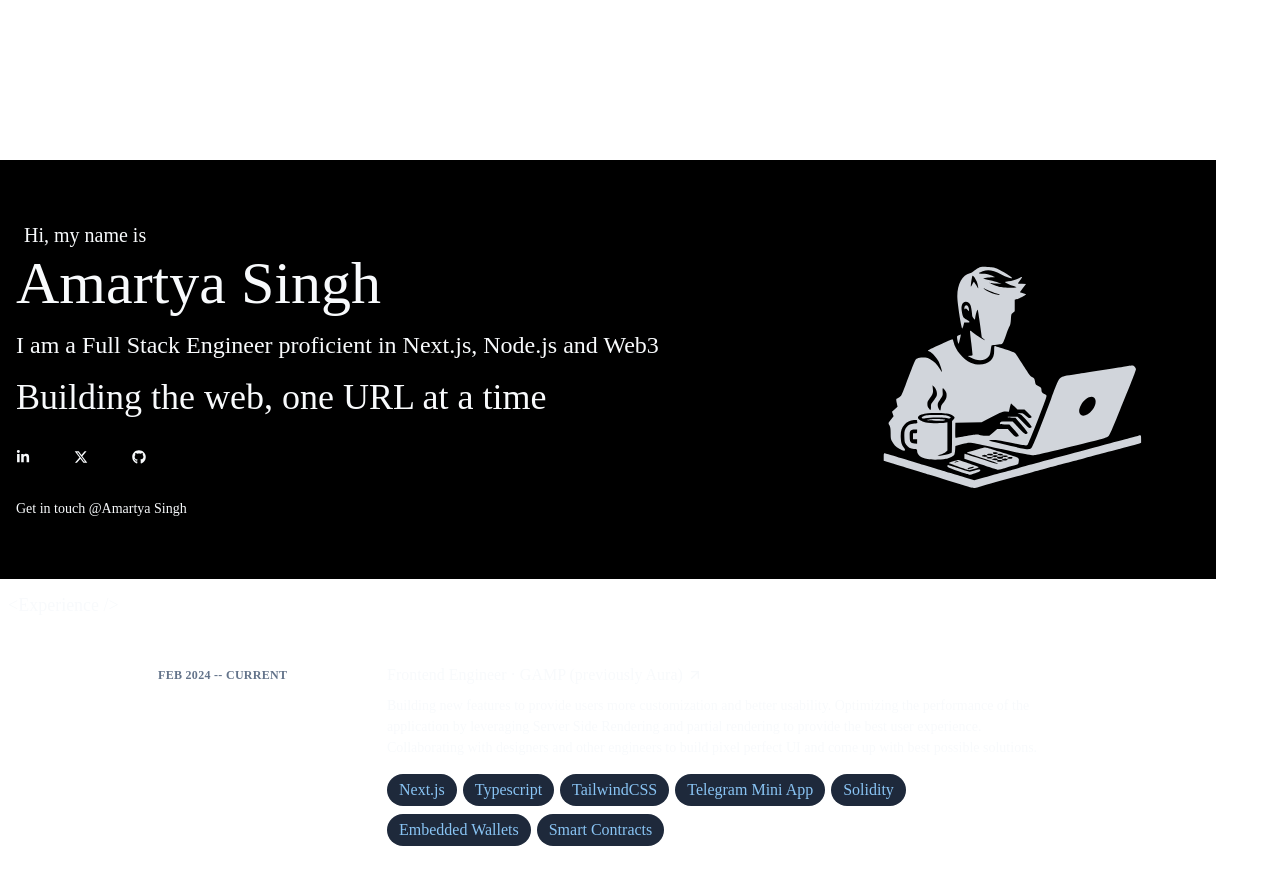
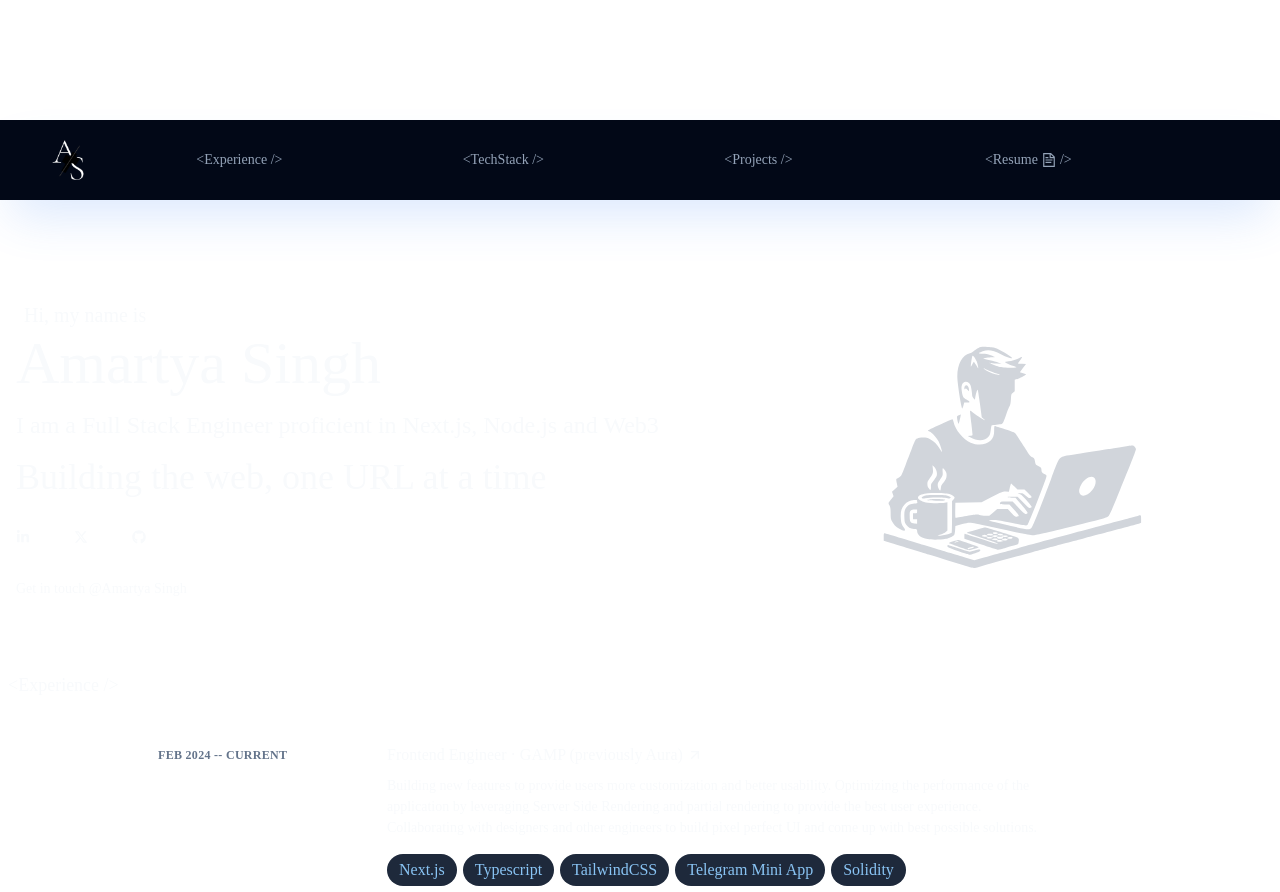
Before and after one commit to decocereus/portfolio2.0, a Next.js app: page / in a window 1280 px wide. Shown: the part 2600-3492 px from the top of the page. Built offline with nearby package versions, Linux system fonts and the light colour scheme.

Commit message:
Revert "updates"
This reverts commit 3ee8be988f312b44aea84d0b4a4052fda5ad3b38.

```diff
--- a/src/app/globals.css
+++ b/src/app/globals.css
@@ -1,11 +1,8 @@
 @tailwind base;
 @tailwind components;
 @tailwind utilities;
-@import url("https://unpkg.com/normalize.css") layer(normalize);
 
-@layer base, normalize, demo, scroll-grid, scroll-setup, grid-scroll;
-
-::-webkit-scrollbar {
+/* ::-webkit-scrollbar {
   width: 1px;
 }
 
@@ -15,7 +12,7 @@
 
 ::-webkit-scrollbar-track {
   background-color: #000000;
-}
+} */
 
 @layer base {
   :root {
@@ -68,349 +65,13 @@
     --skill-card: rgba(255, 255, 255, 1);
     --highlight: rgba(45, 85, 255, 1);
   }
+}
 
+@layer base {
   * {
     @apply border-border;
   }
   body {
     @apply bg-background text-foreground;
-    display: grid;
-    place-items: center;
-    min-height: 100vh;
-  }
-  *,
-  *:after,
-  *:before {
-    box-sizing: border-box;
-  }
-  .content-wrap::before {
-    --size: 45px;
-    --line: color-mix(in lch, canvasText, transparent 70%);
-    content: "";
-    height: 100vh;
-    width: 100vw;
-    position: fixed;
-    background: linear-gradient(
-          90deg,
-          var(--line) 1px,
-          transparent 1px var(--size)
-        )
-        50% 50% / var(--size) var(--size),
-      linear-gradient(var(--line) 1px, transparent 1px var(--size)) 50% 50% /
-        var(--size) var(--size);
-    mask: linear-gradient(-20deg, transparent 50%, white);
-    top: 0;
-    transform-style: flat;
-    pointer-events: none;
   }
 }
-@layer grid-scroll {
-  :root {
-    --power-1-out: linear(
-      0 0%,
-      0.0027 3.64%,
-      0.0106 7.29%,
-      0.0425 14.58%,
-      0.0957 21.87%,
-      0.1701 29.16%,
-      0.2477 35.19%,
-      0.3401 41.23%,
-      0.5982 55.18%,
-      0.7044 61.56%,
-      0.7987 68.28%,
-      0.875 75%,
-      0.9297 81.25%,
-      0.9687 87.5%,
-      0.9922 93.75%,
-      1 100%
-    );
-    --power-2-out: linear(
-      0 0%,
-      0.0036 9.62%,
-      0.0185 16.66%,
-      0.0489 23.03%,
-      0.0962 28.86%,
-      0.1705 34.93%,
-      0.269 40.66%,
-      0.3867 45.89%,
-      0.5833 52.95%,
-      0.683 57.05%,
-      0.7829 62.14%,
-      0.8621 67.46%,
-      0.8991 70.68%,
-      0.9299 74.03%,
-      0.9545 77.52%,
-      0.9735 81.21%,
-      0.9865 85%,
-      0.9949 89.15%,
-      1 100%
-    );
-    --power-3-out: linear(
-      0 0%,
-      0.0029 13.8%,
-      0.0184 21.9%,
-      0.0339 25.51%,
-      0.0551 28.81%,
-      0.0827 31.88%,
-      0.1168 34.76%,
-      0.1962 39.57%,
-      0.3005 44.02%,
-      0.4084 47.53%,
-      0.6242 53.45%,
-      0.7493 57.93%,
-      0.8495 62.97%,
-      0.8888 65.67%,
-      0.9213 68.51%,
-      0.9629 73.9%,
-      0.9876 80.16%,
-      0.998 87.5%,
-      1 100%
-    );
-    --power-4-out: linear(
-      0 0%,
-      0.0012 14.95%,
-      0.0089 22.36%,
-      0.0297 28.43%,
-      0.0668 33.43%,
-      0.0979 36.08%,
-      0.1363 38.55%,
-      0.2373 43.07%,
-      0.3675 47.01%,
-      0.5984 52.15%,
-      0.7121 55.23%,
-      0.8192 59.21%,
-      0.898 63.62%,
-      0.9297 66.23%,
-      0.9546 69.06%,
-      0.9733 72.17%,
-      0.9864 75.67%,
-      0.9982 83.73%,
-      1 100%
-    );
-    --sine: linear(
-      0 0%,
-      0.2861 18.47%,
-      0.4829 32.08%,
-      0.6437 44.52%,
-      0.7712 56.07%,
-      0.8722 67.47%,
-      0.9115 73.02%,
-      0.9434 78.49%,
-      0.9682 83.91%,
-      0.9859 89.3%,
-      0.9965 94.66%,
-      1 100%
-    );
-  }
-  @keyframes fade {
-    0%,
-    55% {
-      opacity: 0;
-    }
-  }
-  @keyframes reveal {
-    0%,
-    30% {
-      scale: 0;
-    }
-  }
-  @keyframes scale-x {
-    0%,
-    15% {
-      width: calc(100vw - (2 * var(--gutter)));
-    }
-  }
-  @keyframes scale-y {
-    0%,
-    15% {
-      height: calc(100vh - (2 * var(--gutter)));
-    }
-  }
-  @media (prefers-reduced-motion: no-preference) {
-    #main-container #special-scroll {
-      min-height: 240vh;
-    }
-
-    @supports (animation-timeline: scroll()) and (animation-range: 0 100%) {
-      #main-container #special-scroll {
-        view-timeline: --runner;
-      }
-
-      .image-scaler #scroll-item {
-        animation-name: scale-x, scale-y;
-        animation-fill-mode: both;
-        animation-timing-function: var(--power-2-out), var(--power-1-out);
-        animation-timeline: --runner, --runner;
-        animation-range: entry 100% exit -20%;
-      }
-
-      .scroll-grid .scroll-item-layer {
-        animation-name: fade, reveal;
-        animation-fill-mode: both;
-        animation-timeline: --runner, --runner;
-        animation-timing-function: var(--sine), var(--power-1-out);
-        animation-range: entry 100% exit 0%;
-        &:nth-of-type(1) {
-          animation-timing-function: var(--sine), var(--power-1-out);
-        }
-        &:nth-of-type(2) {
-          animation-timing-function: var(--sine), var(--power-3-out);
-        }
-        &:nth-of-type(3) {
-          animation-timing-function: var(--sine), var(--power-4-out);
-        }
-        &:nth-of-type(1) {
-          animation-range: entry 100% exit 0%;
-        }
-        &:nth-of-type(2) {
-          animation-range: entry 100% exit -10%;
-        }
-        &:nth-of-type(3) {
-          animation-range: entry 100% exit -20%;
-        }
-      }
-    }
-  }
-}
-
-@layer scroll-setup {
-  :root {
-    --container-width: 1600px;
-    --gap: clamp(10px, 7.35vw, 80px);
-    --gutter: 2rem;
-  }
-  @media (max-width: 600px) {
-    :root {
-      --gutter: 1rem;
-    }
-  }
-
-  .main-content {
-    min-height: 100vh;
-    width: 100vw;
-    display: flex;
-    place-items: center;
-    align-content: center;
-    position: sticky;
-    top: 0;
-  }
-
-  .image-scaler {
-    z-index: 2;
-    width: 100%;
-    height: 100%;
-    position: relative;
-  }
-  .special-element {
-    position: absolute;
-    top: 50%;
-    left: 50%;
-    translate: -50% -50%;
-    object-fit: cover;
-    border-radius: 1rem;
-    min-width: 100%;
-    min-height: 100%;
-  }
-}
-
-@layer scroll-grid {
-  .scroll-grid {
-    --offset: 0;
-    width: 1600px;
-    max-width: calc(100% - (2 * var(--gutter)));
-    display: grid;
-    grid-template-columns: repeat(5, 1fr);
-    grid-template-rows: repeat(3, auto);
-    gap: var(--gap);
-    margin: 0 auto;
-    align-content: center;
-    position: absolute;
-    top: 50%;
-    left: 50%;
-    translate: -50% -50%;
-  }
-
-  @media (max-width: 600px) {
-    .scroll-grid {
-      grid-template-columns: repeat(3, 1fr);
-      --offset: -1;
-    }
-
-    .scroll-grid > div:nth-of-type(1) {
-      display: none;
-    }
-  }
-
-  .scroll-grid > .scroll-item-layer {
-    display: grid;
-    grid-column: 1 / -1;
-    grid-row: 1 / -1;
-    grid-template-columns: subgrid;
-    grid-template-rows: subgrid;
-  }
-
-  .scroll-grid > div:nth-of-type(1) div:nth-of-type(odd) {
-    grid-column: 1;
-  }
-  .scroll-grid > div:nth-of-type(1) div:nth-of-type(even) {
-    grid-column: -2;
-  }
-
-  .scroll-grid > div:nth-of-type(2) div:nth-of-type(odd) {
-    grid-column: calc(2 + var(--offset));
-  }
-  .scroll-grid > div:nth-of-type(2) div:nth-of-type(even) {
-    grid-column: calc(-3 - var(--offset));
-  }
-
-  .scroll-grid > div:nth-of-type(3) div {
-    grid-column: calc(3 + var(--offset));
-  }
-
-  .scroll-grid > div:nth-of-type(3) div:last-of-type {
-    grid-row: -1;
-  }
-
-  .scroll-grid .image-scaler {
-    position: relative;
-    grid-area: 2 / calc(3 + var(--offset));
-  }
-
-  .scroll-grid #scroll-item {
-    width: 100%;
-    aspect-ratio: 4 / 5;
-    object-fit: cover;
-    border-radius: 1rem;
-  }
-}
-
-@layer demo {
-  html {
-    scrollbar-color: red #0000;
-  }
-  body {
-    background: canvasText;
-  }
-
-  .content-wrap {
-    overflow: clip;
-    background: light-dark(#fff, #000);
-    z-index: 2;
-  }
-
-  #main-container,
-  #special-scroll,
-  #spacer {
-    max-width: 100%;
-  }
-
-  #special-scroll,
-  #spacer {
-    min-height: 100vh;
-  }
-
-  #main-container #spacer {
-    display: grid;
-    place-items: start;
-  }
-}
--- a/src/app/layout.tsx
+++ b/src/app/layout.tsx
@@ -2,6 +2,7 @@ import type { Metadata } from "next";
 import { Roboto } from "next/font/google";
 import { cn } from "@/lib/utils";
 import "./globals.css";
+import "../components/scroll-grid/styles.css";
 import ScrollGrid from "@/components/scroll-grid";
 
 const roboto = Roboto({
--- a/src/app/page.tsx
+++ b/src/app/page.tsx
@@ -2,11 +2,14 @@ import About from "@/components/about";
 import Experience from "@/components/experience";
 import Skills from "@/components/skills";
 import Projects from "@/components/projects";
+import ScrollGrid from "@/components/scroll-grid";
+import Header from "@/components/Header";
 import Footer from "@/components/Footer";
 
 export default function Home() {
   return (
     <>
+      <Header />
       <About />
       <Experience />
       <Skills />
--- a/src/components/about.tsx
+++ b/src/components/about.tsx
@@ -31,7 +31,7 @@ const About = () => {
   return (
     <section
       id="#about"
-      className="w-full md:w-[95%] flex flex-col-reverse md:flex-row items-center justify-between min-h-[25em] mt-10 gap-5 bg-black"
+      className="w-full md:w-[95%] flex flex-col-reverse md:flex-row items-center justify-between min-h-[25em] mt-10 gap-5"
     >
       <div className="w-full md:w-[65%] p-1">
         <div className="w-full py-2 px-3">
--- a/src/components/scroll-grid/index.tsx
+++ b/src/components/scroll-grid/index.tsx
@@ -1,6 +1,6 @@
 import Image from "next/image";
 import React, { FC } from "react";
-import "@/app/globals.css";
+import "./styles.css";
 
 const GridImage = ({ customClass }: { customClass?: string }) => {
   return (
--- a/src/components/scroll-grid/styles.css
+++ b/src/components/scroll-grid/styles.css
@@ -1,4 +1,4 @@
-/* @import url("https://unpkg.com/normalize.css") layer(normalize);
+@import url("https://unpkg.com/normalize.css") layer(normalize);
 
 @layer normalize, customBase, demo, scroll-grid, scroll-setup, grid-scroll;
 
@@ -346,4 +346,4 @@
     place-items: center;
     min-height: 100vh;
   }
-} */
+}
--- a/src/components/ui/text/text.tsx
+++ /dev/null
@@ -1,95 +0,0 @@
-import React, { ComponentPropsWithoutRef, ReactNode, Ref, useRef } from "react";
-import { cva, type VariantProps } from "class-variance-authority";
-import { cn } from "@/lib/utils";
-
-const textVariants = cva("", {
-  variants: {
-    intent: {
-      body: "text-sm",
-      headline: "text-xl",
-    },
-    color: {
-      black: "text-black",
-    },
-    opacity: {
-      "opacity-50": "opacity-50",
-      "opacity-60": "opacity-60",
-    },
-    weight: {
-      bold: "font-bold",
-      semibold: "font-semibold",
-      medium: "font-medium",
-      normal: "font-normal",
-      light: "font-light",
-    },
-    textTransform: {
-      uppercase: "uppercase",
-      lowercase: "lowercase",
-      capitalize: "capitalize",
-    },
-    align: {
-      center: "text-center",
-      left: "text-left",
-      right: "text-right",
-      justify: "text-justify",
-    },
-    fontFamily: {
-      geistSans: "text-geistSans",
-      geistMono: "text-geistMono",
-    },
-  },
-  defaultVariants: {
-    intent: "body",
-    color: "black",
-    fontFamily: "geistSans",
-  },
-});
-
-interface TextProps<T extends React.ElementType>
-  extends VariantProps<typeof textVariants> {
-  as?: T;
-  className?: string;
-  children?: ReactNode;
-}
-
-const Text = <T extends React.ElementType>(
-  {
-    className,
-    intent,
-    weight,
-    color,
-    as,
-    align,
-    opacity,
-    textTransform,
-    fontFamily,
-    ...props
-  }: TextProps<T> & Omit<ComponentPropsWithoutRef<T>, keyof TextProps<T>>,
-  ref: Ref<HTMLElement>
-) => {
-  const localRef = useRef(null);
-  const textRef = ref || localRef;
-  const Component = as ?? "span";
-  return (
-    <Component
-      className={cn(
-        textVariants({
-          intent,
-          color,
-          weight,
-          opacity,
-          fontFamily,
-          textTransform,
-          align,
-        }),
-        className
-      )}
-      {...props}
-      ref={textRef}
-    />
-  );
-};
-
-Text.displayName = "Button";
-
-export default Text;
--- a/tailwind.config.ts
+++ b/tailwind.config.ts
@@ -1,5 +1,5 @@
 import type { Config } from "tailwindcss";
-import { fontFamily } from "tailwindcss/defaultTheme";
+const { fontFamily } = require("tailwindcss/defaultTheme");
 
 const config = {
   darkMode: ["class"],
```
